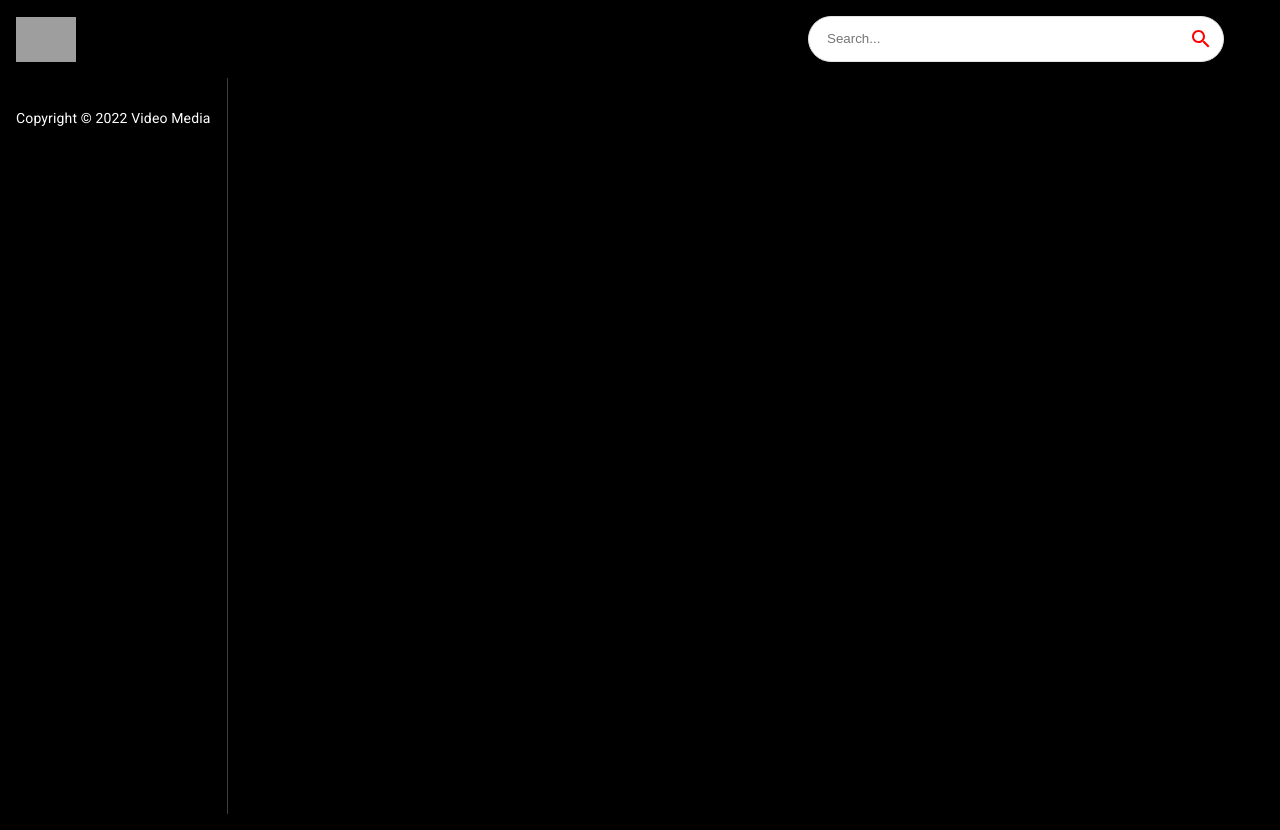
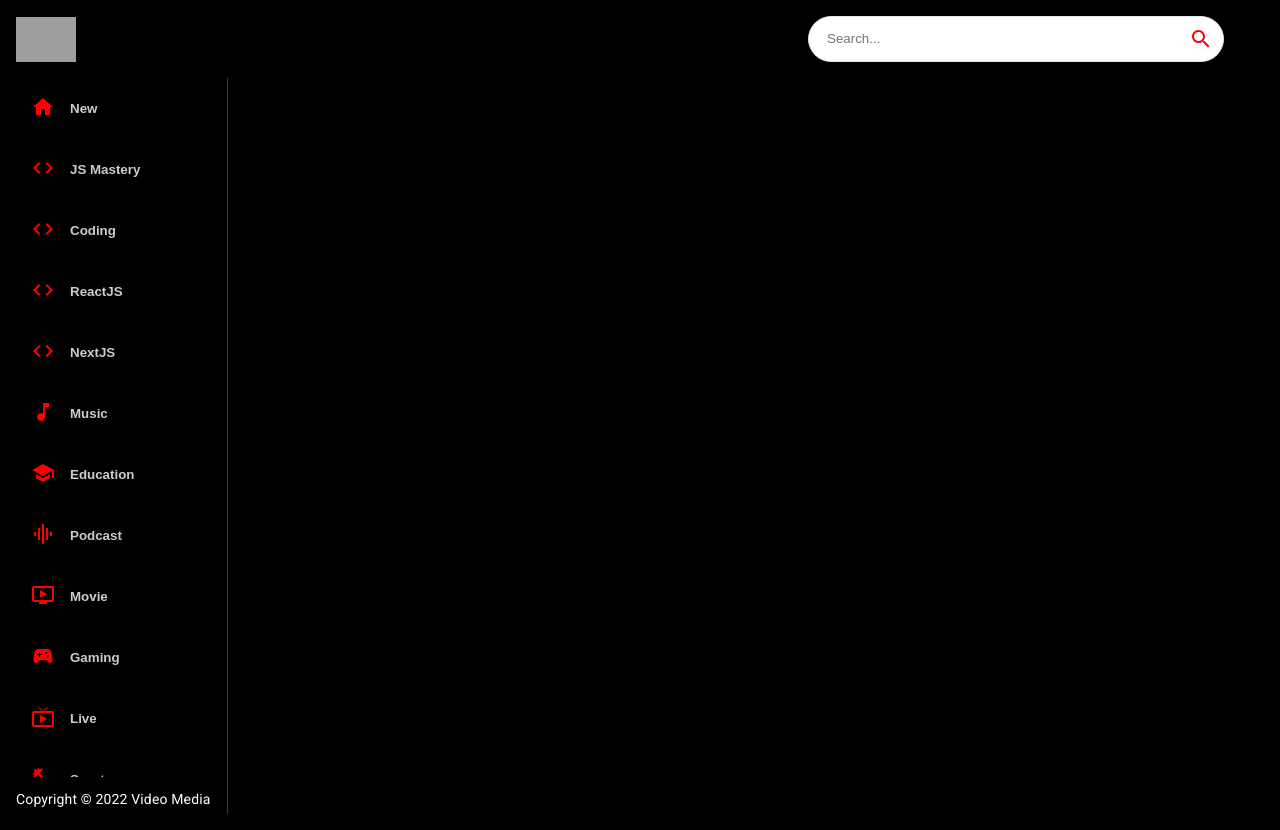
Before and after one commit to GilbertDaniel/youtube2.0-react-rapid-api, a React (Create React App) app: page / in a window 1280 px wide. Built offline with nearby package versions, Linux system fonts and the light colour scheme; grey boxes are pictures that could not be loaded.

Commit message:
Implementing SideBar

```diff
--- a/src/components/Sidebar.jsx
+++ b/src/components/Sidebar.jsx
@@ -1,9 +1,36 @@
-import React from 'react'
+import React from "react";
+import { Stack } from "@mui/material";
 
-const Sidebar = () => {
-  return (
-    <div>Sidebar</div>
-  )
-}
+import { categories } from "../utils/constants";
 
-export default Sidebar
+const Categories = ({ selectedCategory, setSelectedCategory }) => (
+  <Stack
+    direction="row"
+    sx={{
+      overflowY: "auto",
+      height: { sx: "auto", md: "95%" },
+      flexDirection: { md: "column" },
+    }}
+  >
+    {categories.map((category) => (
+      <button
+        className="category-btn"
+        onClick={() => setSelectedCategory(category.name)}
+        style={{
+          background: category.name === selectedCategory && "#FC1503",
+          color: "white",
+        }}
+        key={category.name}
+      >
+        <span style={{ color: category.name === selectedCategory ? "white" : "red", marginRight: "15px" }}>
+          {category.icon}
+        </span>
+        <span style={{ opacity: category.name === selectedCategory ? "1" : "0.8" }}>
+          {category.name}
+        </span>
+      </button>
+    ))}
+  </Stack>
+);
+
+export default Categories;
```
